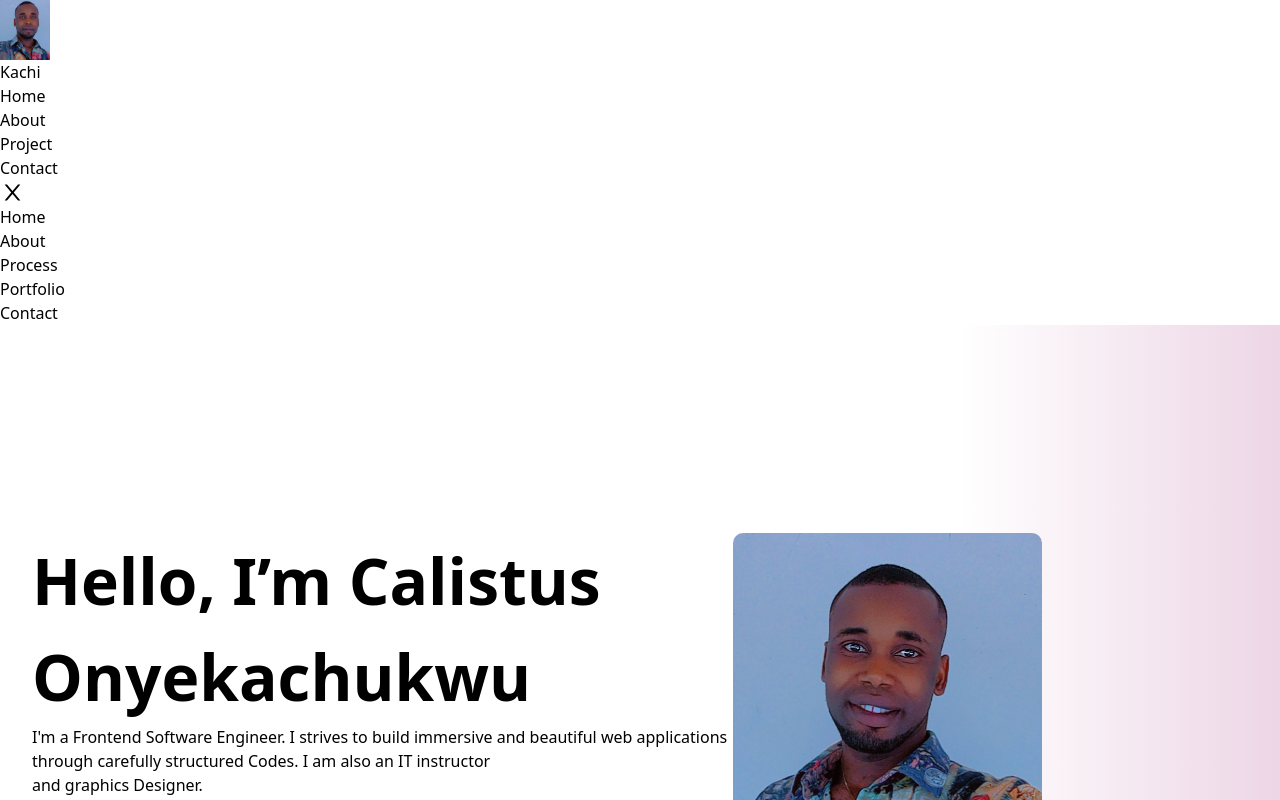
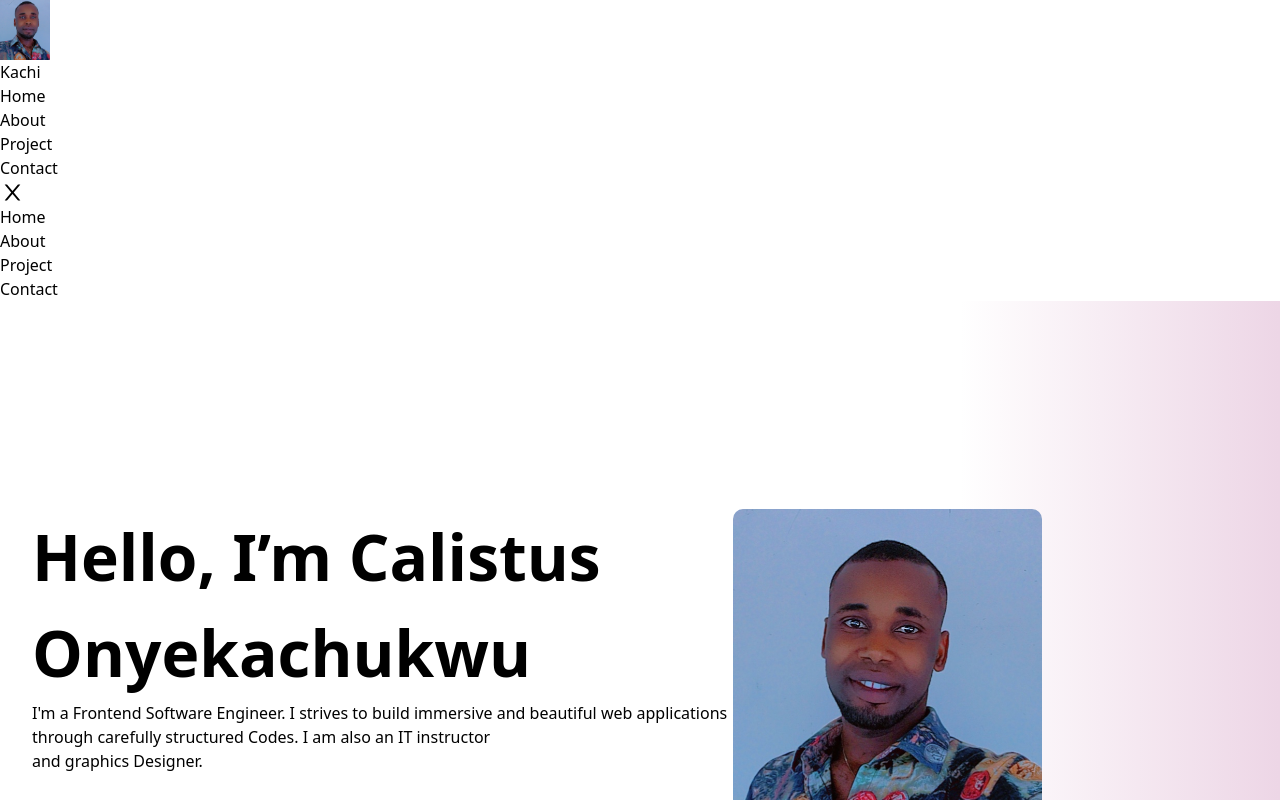
Before and after one commit to Kachically02/MyPortfolio, a React (Vite) app: page / in a window 1280 px wide. Both pictures are taken after a click on the icon 12 px from the left and 192 px from the top of the page. Shown: the top 800 px of the page. Built offline with nearby package versions, Linux system fonts and the light colour scheme.

Commit message:
update on portfolio

```diff
--- a/src/components/Navigation.jsx
+++ b/src/components/Navigation.jsx
@@ -42,23 +42,19 @@ function Navigation() {
       {open &&(
         <div className="md:hidden bg-purple-400 py-8">
         <ul className="grid:flex-col gap-10 ">
-          <li className="text-lg font-bold bg-purple-200 m-4 p-4 rounded hover:bg-gray-300 cursor-pointer">
-            Home
-          </li>
-          <li className="text-lg font-bold bg-purple-200 m-4 p-4 rounded hover:bg-gray-300 cursor-pointer">
-            About
-          </li>
-          <li className="text-lg font-bold bg-purple-200 m-4 p-4 rounded hover:bg-gray-300 cursor-pointer">
-            Process
-          </li>
-          <li className="text-lg font-bold bg-purple-200 m-4 p-4 rounded hover:bg-gray-300 cursor-pointer">
-            Portfolio
-          </li>
-
-        </ul>
-        <button className="text-white font-bold bg-purple-600 py-2 px-6 ml-8 mx-4 rounded-lg hover:bg-purple-900">
-          Contact
-        </button>
+        <Link to="/"><li className="text-lg font-bold hover:bg-gray-300 cursor-pointer">
+        Home
+      </li></Link>
+      <Link to="/about"><li className="text-lg font-bold hover:bg-gray-300 cursor-pointer">
+        About
+      </li></Link>
+      <Link to="/project"><li className="text-lg font-bold hover:bg-gray-300 cursor-pointer">
+        Project
+      </li></Link>
+    </ul>
+    <Link to="/contact"><button className="text-white font-bold bg-purple-600 py-2 px-6 rounded-lg">
+      Contact
+    </button></Link>
       </div>
 
       )}
```
